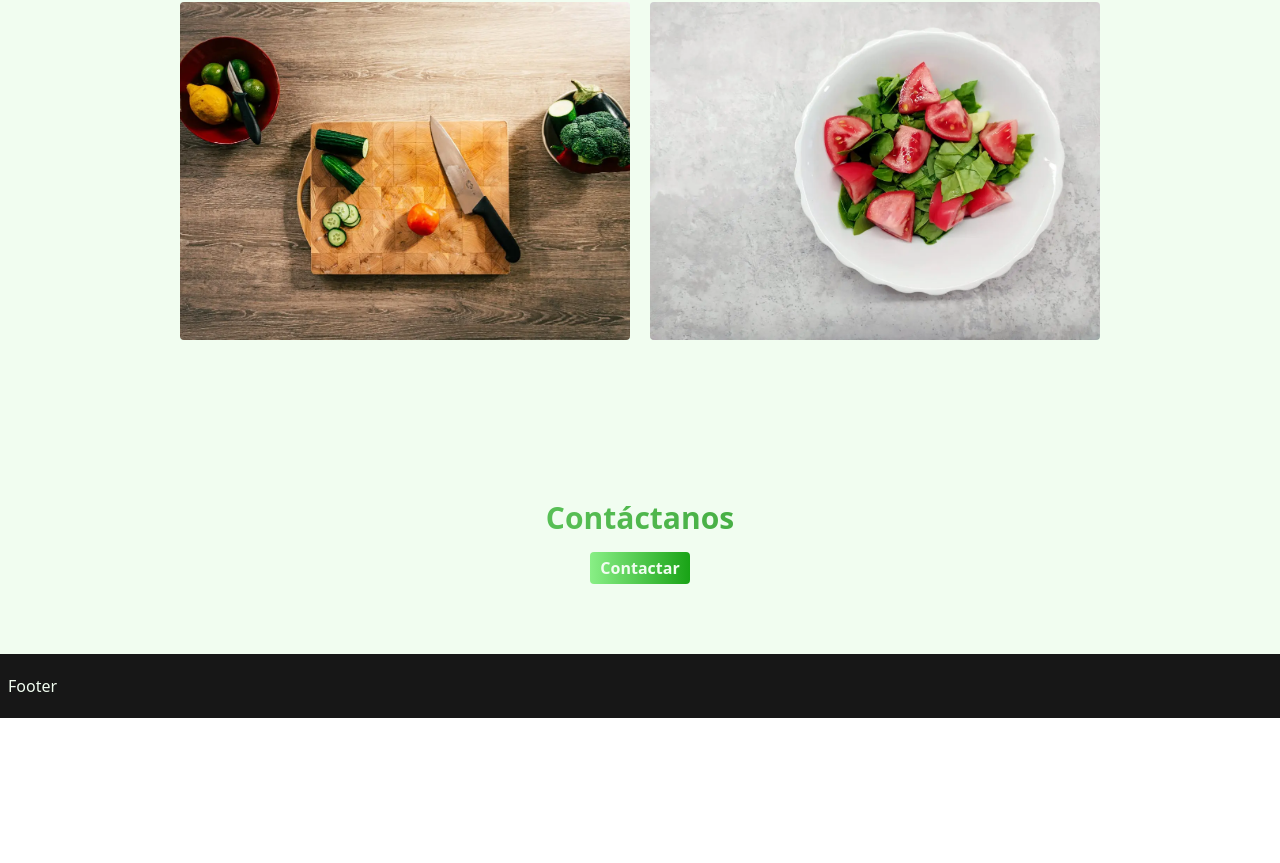
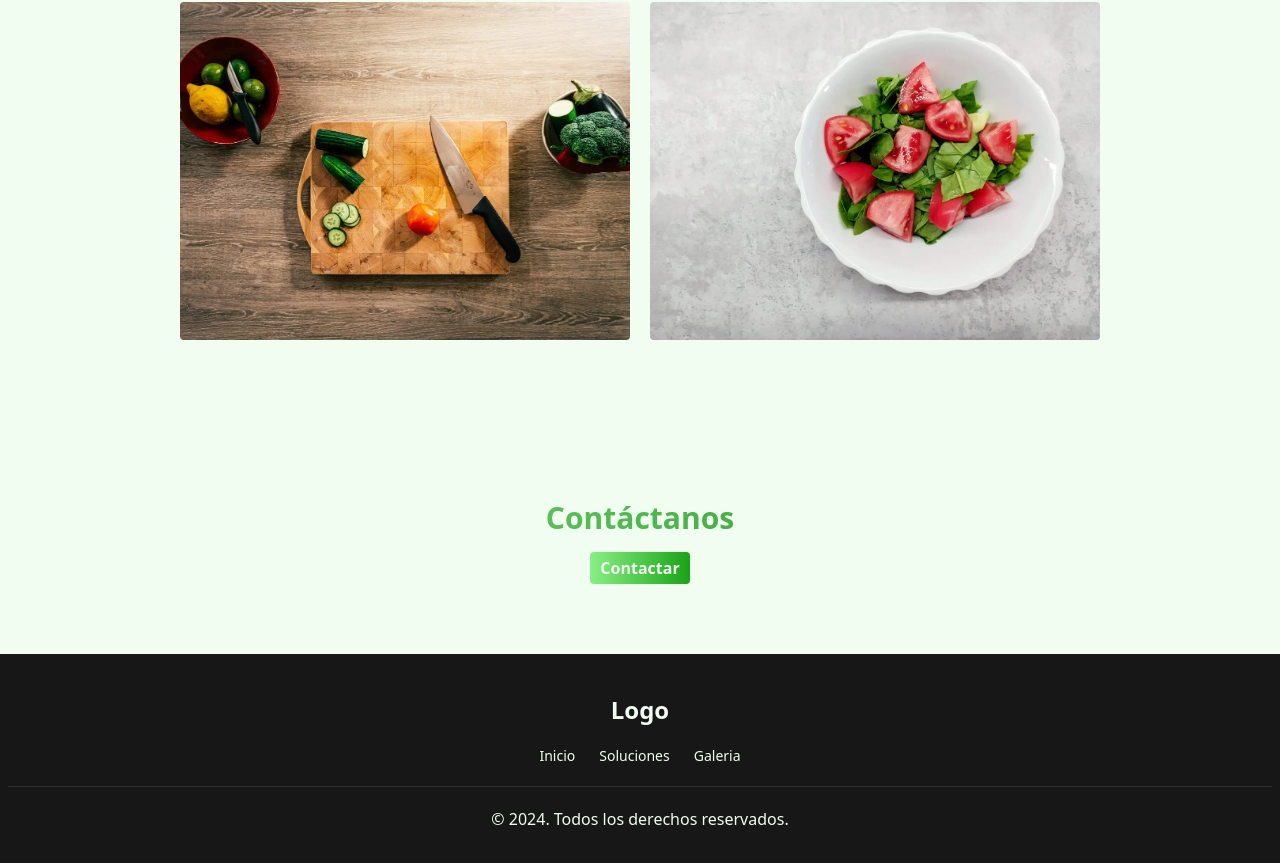
Before and after one commit to francorinque/landing-alimentos, a React (Vite) app: page / in a window 1280 px wide. Shown: the part 1832-2695 px from the top of the page. Before the commit the page ends 2550 px from the top, so only its background shows below. Built offline with nearby package versions, Linux system fonts and the light colour scheme; what tailwindcss-animated would draw is missing.

Commit message:
feat(footer): add links on footer

```diff
--- a/src/components/Footer.jsx
+++ b/src/components/Footer.jsx
@@ -1,6 +1,34 @@
+import data from "../mock/data.json";
+
+import Logo from "./ui/Logo";
+import CustomLink from "./ui/CustomLink";
+
 const Footer = () => {
+  const { MENU_LINKS } = data;
+
   return (
-    <footer className="bg-neutral-900 text-apple-50 py-5 px-2">Footer</footer>
+    <footer className="bg-neutral-900 text-apple-50 py-10 px-2">
+      {/* top */}
+      <div>
+        <div className="flex items-center justify-center">
+          <Logo />
+        </div>
+        {/* links */}
+        <ul className="flex gap-2 items-center justify-center my-5">
+          {MENU_LINKS.map((link) => (
+            <li key={link.id} className="text-sm">
+              <CustomLink href={link.href}>{link.text}</CustomLink>
+            </li>
+          ))}
+        </ul>
+      </div>
+      {/* bottom */}
+      <div className="border-t border-neutral-50/10 mt-4 py-5">
+        <p className="text-center">
+          © {new Date().getFullYear()}. Todos los derechos reservados.
+        </p>
+      </div>
+    </footer>
   );
 };
 export default Footer;
```
